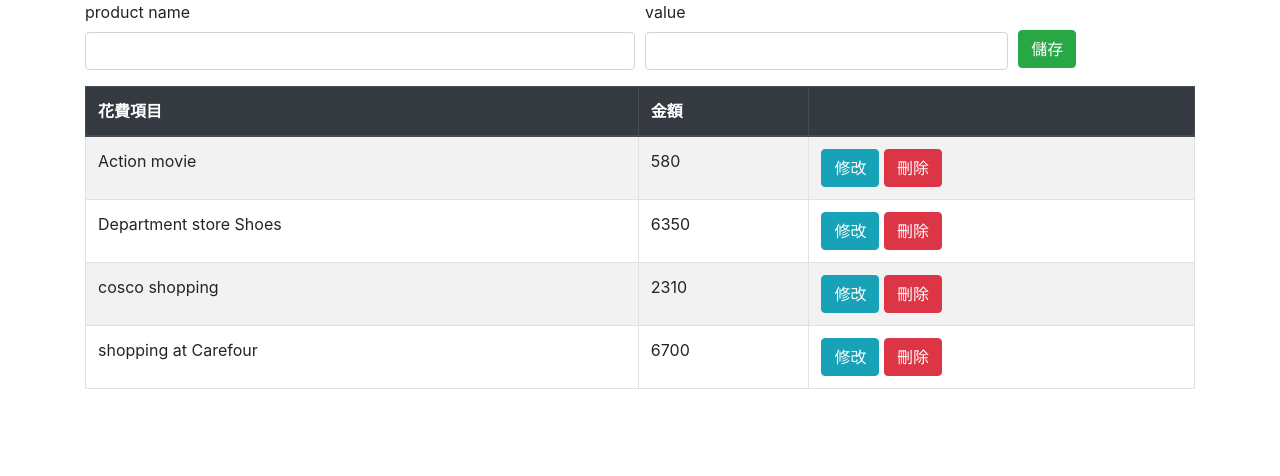
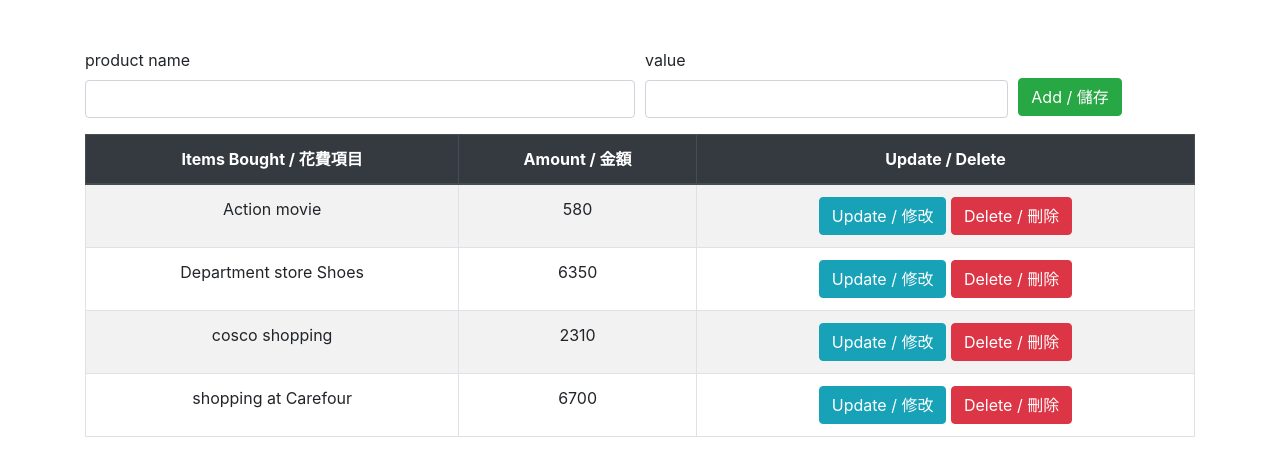
Before and after one commit to billyseel/expenses, a Django app: page /expenses/ in a window 1280 px wide. Shown: the top 476 px of the page. Run offline with Django 4.2, Linux system fonts and the light colour scheme; data comes from the database, SQL or seed files in the repository; both versions use the stored data as it was after the commit; some libraries are stand-ins or nearby versions.

Commit message:
change on templates

```diff
--- a/expenses/templates/index.html
+++ b/expenses/templates/index.html
@@ -14,17 +14,17 @@
             {{ form.price }}
         </div>
         <div class="form-group col-md-2">
-                <input type="submit" class="btn btn-success" style="margin-top:30px;" value="儲存">
+            <input type="submit" class="btn btn-success" style="margin-top:30px;" value="Add / 儲存">
         </div>
     </div>
 </form>
 
-    <table class="table table-bordered table-striped">
+<table class="table table-bordered table-striped text-center">
     <thead class="thead-dark">
         <tr>
-                <th>花費項目</th>
-                <th>金額</th>
-                <th></th>
+            <th>Items Bought / 花費項目</th>
+            <th>Amount / 金額</th>
+            <th>Update / Delete</th>
         </tr>
     </thead>
     <tbody>
@@ -33,11 +33,11 @@
             <td>{{ i.name }}</td>
             <td>{{ i.price }}</td>
             <td>
-                        <a href="{% url 'Update' i.id %}" class="btn btn-info">修改</a>
-                        <a href="{% url 'Delete' i.id %}" class="btn btn-danger">刪除</a>
+                <a href="{% url 'Update' i.id %}" class="btn btn-info">Update / 修改</a>
+                <a href="{% url 'Delete' i.id %}" class="btn btn-danger">Delete / 刪除</a>
             </td>
         </tr>
         {% endfor %}
     </tbody>
 </table>
-{% endblock  %}
+{% endblock %}
--- a/templates/base.html
+++ b/templates/base.html
@@ -10,11 +10,12 @@
     <link rel="stylesheet" href="https://stackpath.bootstrapcdn.com/bootstrap/4.4.1/css/bootstrap.min.css"
         integrity="sha384-Vkoo8x4CGsO3+Hhxv8T/Q5PaXtkKtu6ug5TOeNV6gBiFeWPGFN9MuhOf23Q9Ifjh" crossorigin="anonymous">
 
-    <title>UrExpenses</title>
+    <title>Spending</title>
 </head>
 
 <body>
-
+<br>
+<br>
     <div class="container">
         {% block content %}
         {% endblock  %}
--- a/urexpenses/settings.py
+++ b/urexpenses/settings.py
@@ -57,7 +57,7 @@ ROOT_URLCONF = 'urexpenses.urls'
 TEMPLATES = [
     {
         'BACKEND': 'django.template.backends.django.DjangoTemplates',
-        'DIRS': [],
+        'DIRS': ['templates'],
         'APP_DIRS': True,
         'OPTIONS': {
             'context_processors': [
```
Also changed, not shown: expenses/templates/delete.html (+8 -3 lines), expenses/templates/update.html (+6 -5 lines), db.sqlite3, 3 other files. Lines whose indentation alone changed are shown as unchanged.
